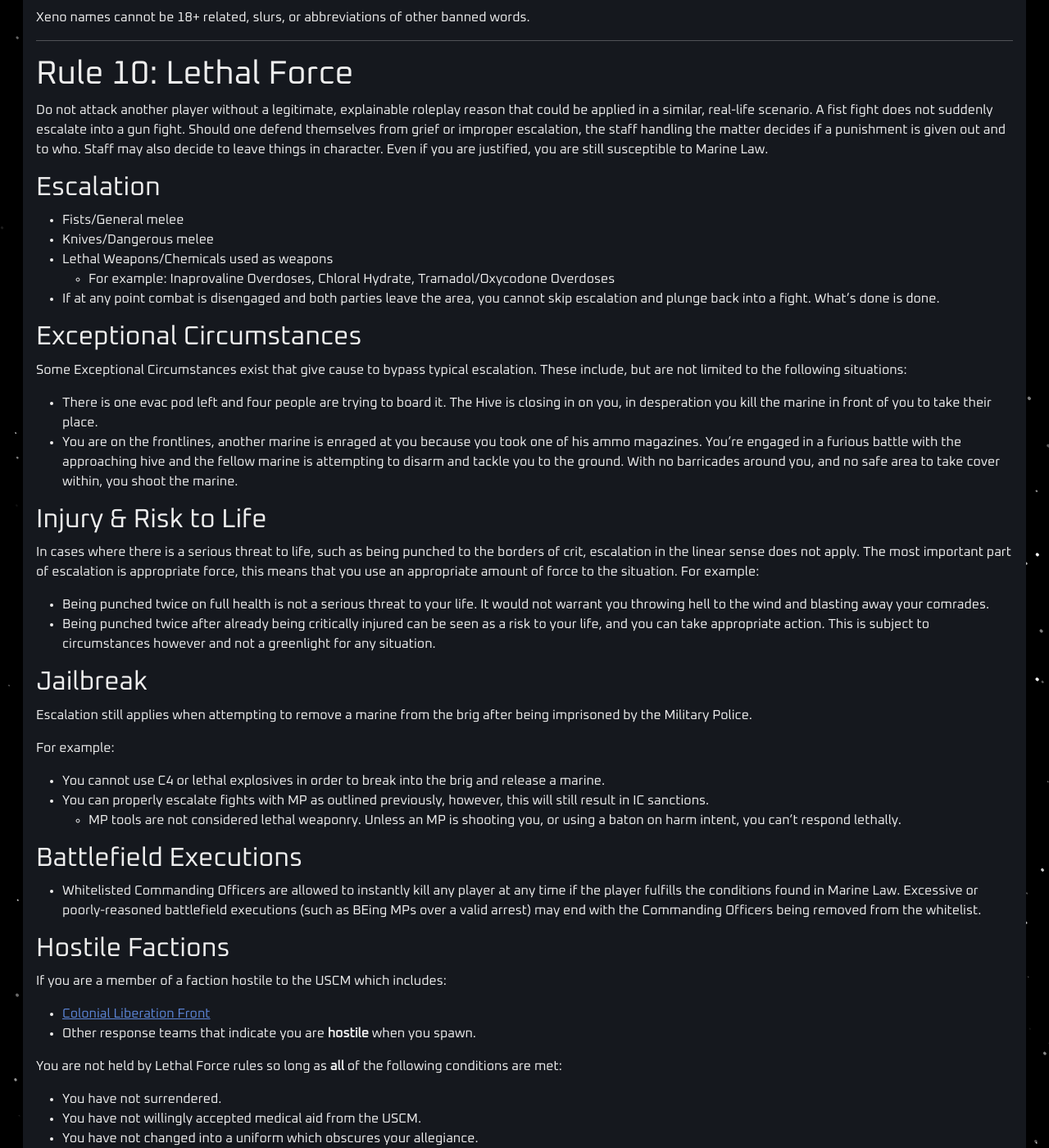
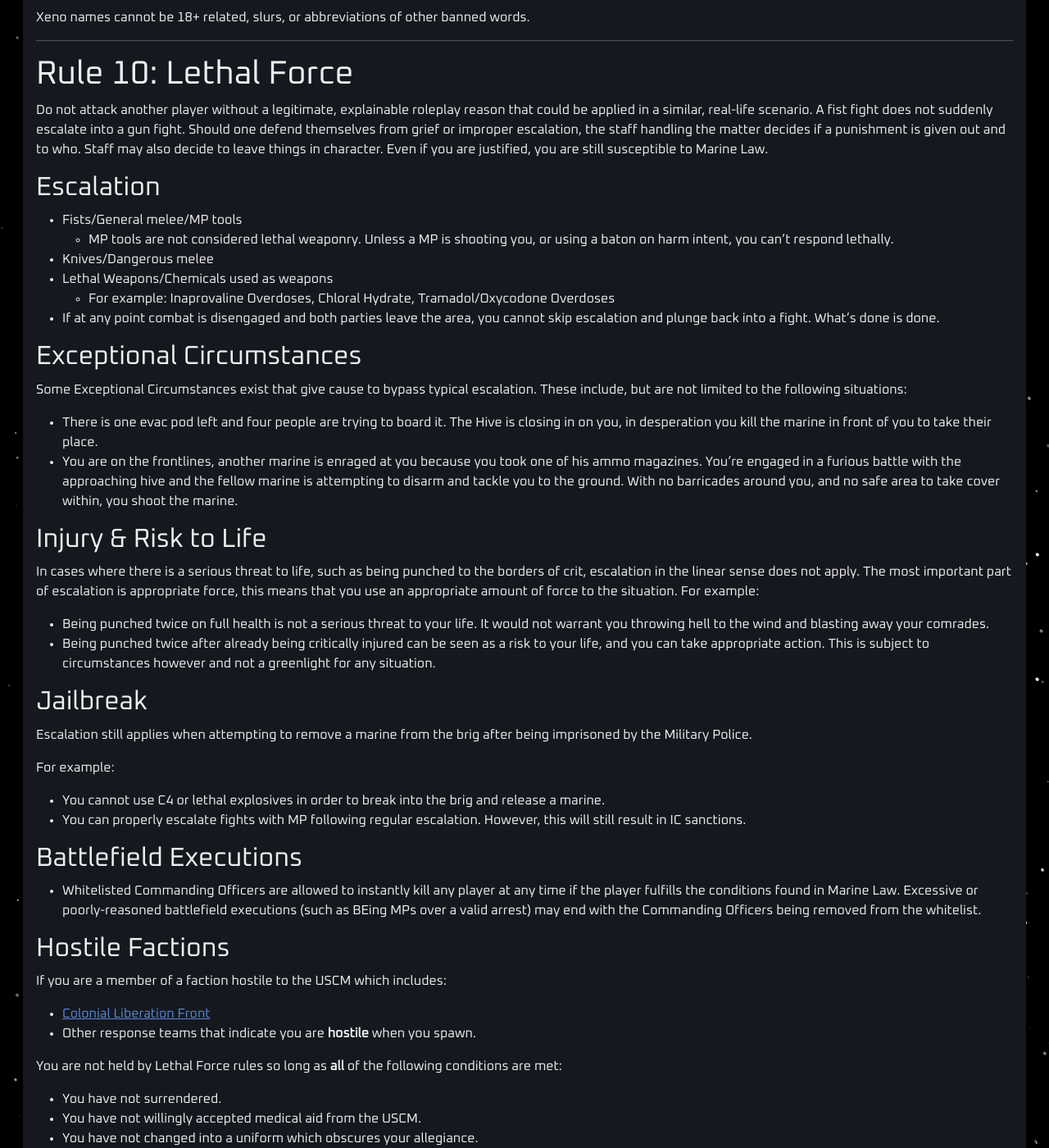
Before and after one commit to cmss13-devs/web, a Jekyll site: the page built from rules.md, in a window 1280 px wide and 1400 px high, scrolled down 10788 px. Shown: the whole window at 82% size. Built offline with Jekyll 4.4.1, drawn with Linux system fonts in a browser that asks for light colours; some of the changed lines change nothing that is shown.

Commit message:
Update rules.md

```diff
--- a/rules.md
+++ b/rules.md
@@ -419,7 +419,8 @@ Do not attack another player without a legitimate, explainable roleplay reason t
 
 ## Escalation
 
-- Fists/General melee
+- Fists/General melee/MP tools
+  - MP tools are not considered lethal weaponry. Unless a MP is shooting you, or using a baton on harm intent, you can't respond lethally.
 - Knives/Dangerous melee
 - Lethal Weapons/Chemicals used as weapons
   - For example: Inaprovaline Overdoses, Chloral Hydrate, Tramadol/Oxycodone Overdoses
@@ -443,8 +444,7 @@ Escalation still applies when attempting to remove a marine from the brig after
 
 For example:
 - You cannot use C4 or lethal explosives in order to break into the brig and release a marine.
-- You can properly escalate fights with MP as outlined previously, however, this will still result in IC sanctions.
-  - MP tools are not considered lethal weaponry. Unless an MP is shooting you, or using a baton on harm intent, you can't respond lethally.
+- You can properly escalate fights with MP following regular escalation. However, this will still result in IC sanctions.
 
 ## Battlefield Executions
 
```
